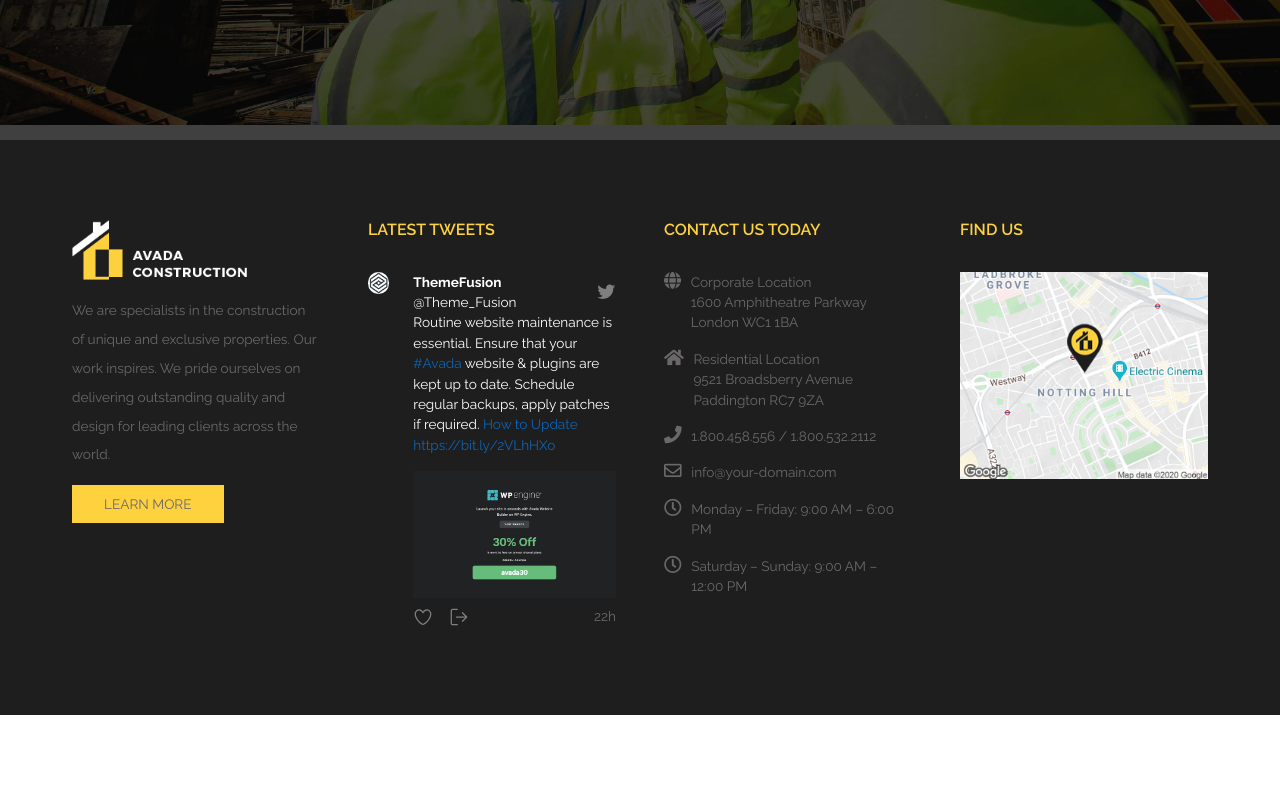
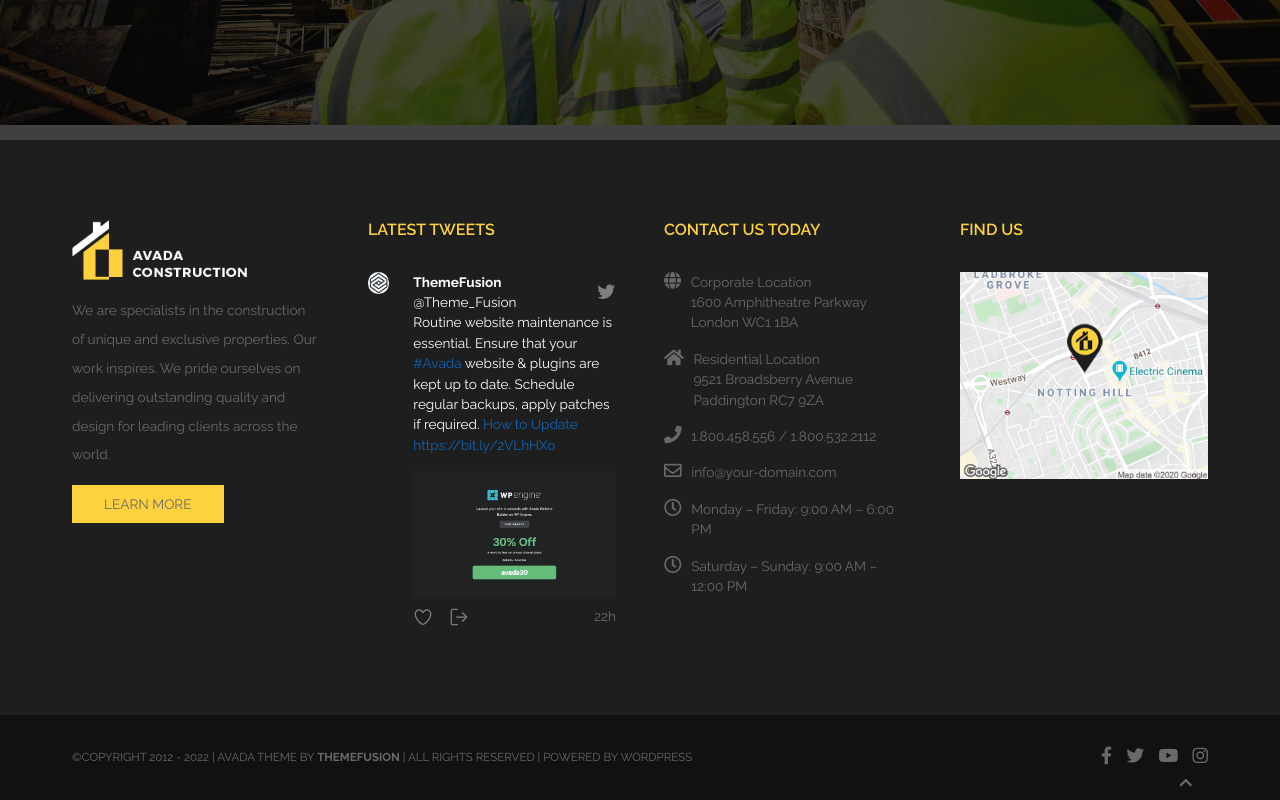
Before and after one commit to cochy98/proj-html-vuejs, a Vue app: page / in a window 1280 px wide. Shown: the part 6275-7075 px from the top of the page. Before the commit the page ends 6990 px from the top, so only its background shows below. Built offline with nearby package versions, Linux system fonts and the light colour scheme.

Commit message:
Complete 'section#footer-copyright'

```diff
--- a/src/components/Footer.vue
+++ b/src/components/Footer.vue
@@ -199,6 +199,22 @@
         </div>
       </div>
     </section>
+    <section id="footer-copyright">
+      <div class="container-fluid">
+        <div class="col-copyright">
+          ©COPYRIGHT 2012 - 2022 | AVADA THEME BY
+          <span class="fw-bold">THEMEFUSION</span> | ALL RIGHTS RESERVED |
+          POWERED BY WORDPRESS
+        </div>
+        <div class="col-social-link">
+          <i class="fab fa-facebook-f"></i>
+          <i class="fab fa-twitter"></i>
+          <i class="fab fa-youtube"></i>
+          <i class="fab fa-instagram"></i>
+        </div>
+      </div>
+      <a href="#" class="top-page"><i class="fas fa-chevron-up"></i></a>
+    </section>
   </footer>
 </template>
 
@@ -272,9 +288,13 @@ section#footer-banner {
   }
 }
 
+section#footer-nav,
+section#footer-copyright {
+  color: $paragraph-color;
+}
+
 section#footer-nav {
   background-color: #1e1e1e;
-  color: $paragraph-color;
   font-size: 0.85rem;
 
   img.social-icon {
@@ -347,4 +367,44 @@ section#footer-nav {
     padding-bottom: 5rem;
   }
 }
+
+section#footer-copyright {
+  background-color: #111111;
+  font-size: 0.72rem;
+  position: relative;
+
+  .container-fluid {
+    display: flex;
+    align-items: center;
+    justify-content: space-between;
+    flex-wrap: wrap;
+    padding: 0 4.5rem;
+
+    div.col-copyright,
+    div.col-social-link {
+      margin: 2rem 0;
+    }
+
+    div.col-social-link {
+      i {
+        padding-left: 0.9rem;
+        font-size: 1.1rem;
+      }
+    }
+  }
+  a.top-page {
+    position: absolute;
+    bottom: 0;
+    right: 4.5rem;
+    font-size: 0.9rem;
+    padding: 0.4rem 1rem;
+    color: $paragraph-color;
+    border-top-left-radius: 0.4rem;
+    border-top-right-radius: 0.4rem;
+  }
+
+  a.top-page:hover {
+    background-color: #1e1e1e;
+  }
+}
 </style>
```
